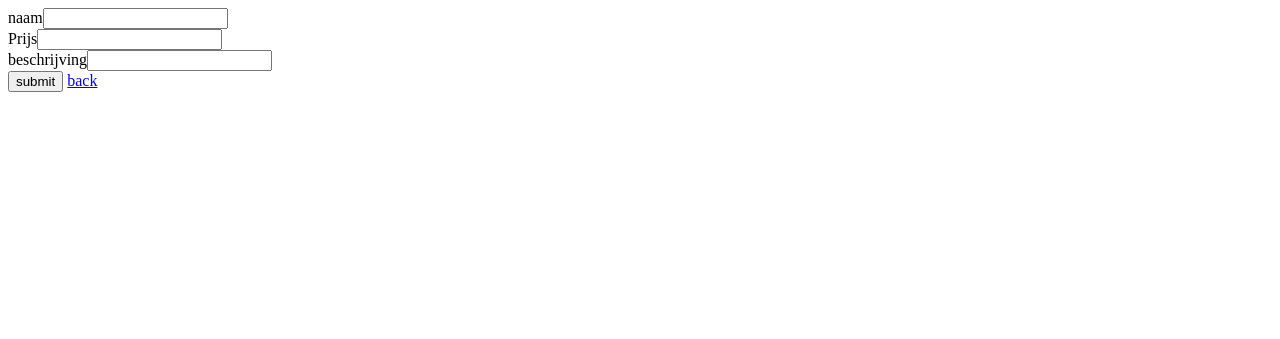
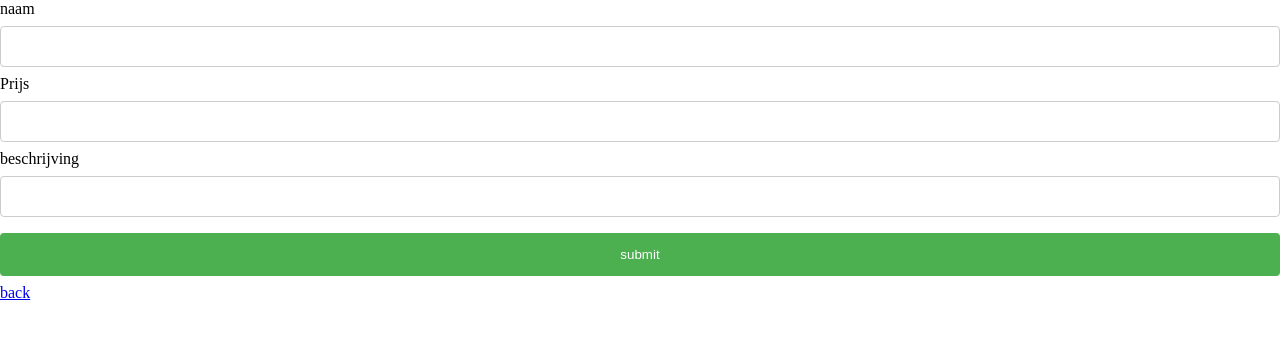
Before and after one commit to MoenirEl/CRUD_Airline, a PHP site: page /connectie/edit.php?id=1 in a window 1280 px wide. Shown: the top 339 px of the page. Run offline with PHP 8.4, Linux system fonts and the light colour scheme; data that the repository does not hold is empty.

Commit message:
crud style

```diff
--- a/connectie/edit.php
+++ b/connectie/edit.php
@@ -1,4 +1,14 @@
-<?php
+<!DOCTYPE html>
+<html lang="en">
+<head>
+    <meta charset="UTF-8">
+    <meta http-equiv="X-UA-Compatible" content="IE=edge">
+    <meta name="viewport" content="width=device-width, initial-scale=1.0">
+    <title>Document</title>
+    <link rel="stylesheet" href="../css/CRU.css">
+</head>
+<body>
+   <?php
 require_once "pdo.php";
 
 
@@ -35,3 +45,5 @@
     <input type="submit" name="aanpassen" value="submit">
     <a href="../admin.php">back</a>
 </form>
+</body>
+</html>
--- /dev/null
+++ b/css/CRU.css
@@ -0,0 +1,36 @@
+* {
+    margin: 0;
+    padding: 0;
+  }
+
+  input[type=text],
+  select {
+    width: 100%;
+    padding: 12px 20px;
+    margin: 8px 0;
+    display: inline-block;
+    border: 1px solid #ccc;
+    border-radius: 4px;
+    box-sizing: border-box;
+  }
+
+  input[type=submit] {
+    width: 100%;
+    background-color: #4CAF50;
+    color: white;
+    padding: 14px 20px;
+    margin: 8px 0;
+    border: none;
+    border-radius: 4px;
+    cursor: pointer;
+  }
+
+  input[type=submit]:hover {
+    background-color: #45a049;
+  }
+
+  .background {
+    border-radius: 5px;
+    background-color: #f2f2f2;
+    padding: 20px;
+  }
--- a/css/index.css
+++ b/css/index.css
@@ -116,11 +116,8 @@ select {
   top: -5px;
   right: 50px;
   color: aliceblue;
-  top: 45px;
 
 }
-
-
 #footer {
   position: relative;
   top: 400px;
--- a/css/nav.css
+++ b/css/nav.css
@@ -22,5 +22,5 @@ nav {
   #logo{
     width: 120px;
     position: relative;
-    right: 950px;
+    right: 60%;
   }
```
Also changed, not shown: admin.php (+5 -8 lines), connectie/insert.php (+13 -1 lines), index.php (+9 -7 lines).
